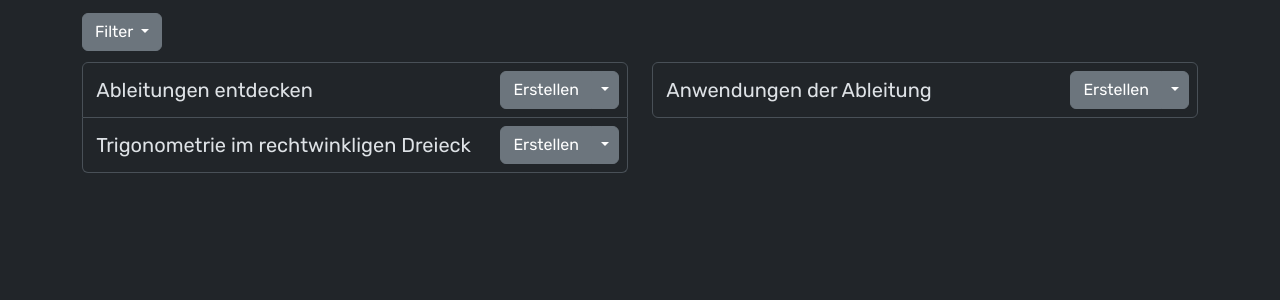
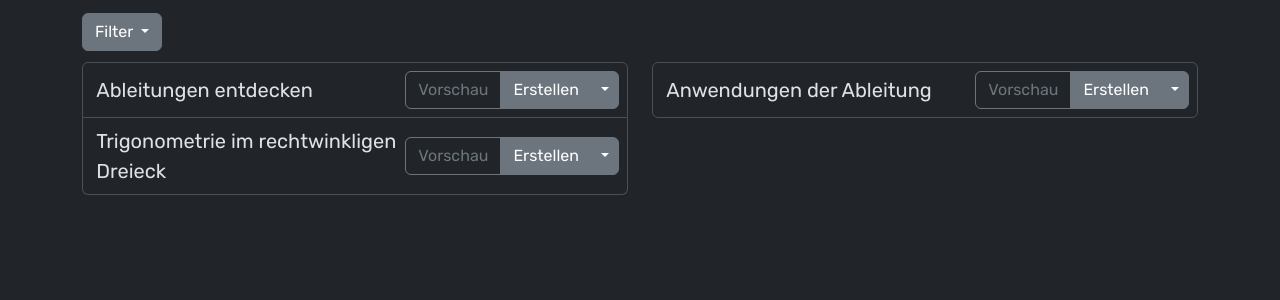
Before and after one commit to nickolas07/herrysTestsWebsite, a Django app: a page that uses herrys_tests/schüler/templates/schüler/erstellen.html in a window 1280 px wide. Shown: the part 62-362 px from the top of the page. Run offline with Django 4.2, Linux system fonts and the light colour scheme; data comes from the database, SQL or seed files in the repository.

Commit message:
Vorschau erstellt

```diff
--- a/herrys_tests/lehrer/templates/lehrer/erstellen.html
+++ b/herrys_tests/lehrer/templates/lehrer/erstellen.html
@@ -65,6 +65,7 @@
                                     {% endif %}
                                 {% endfor %}
                                 <div class="btn-group">
+                                    <a type="button" class="btn btn-outline-secondary" href="pdf/{{ test.name }} Vorschau" target="_blank">Vorschau</a>
                                     <input type="submit" value="Erstellen" class="btn btn-secondary" formtarget="_blank">
                                     <button type="button" class="btn btn-secondary dropdown-toggle dropdown-toggle-split" data-bs-toggle="dropdown" aria-expanded="false">
                                     <span class="visually-hidden">Toggle Dropdown</span>
--- a/herrys_tests/schüler/templates/schüler/erstellen.html
+++ b/herrys_tests/schüler/templates/schüler/erstellen.html
@@ -60,6 +60,7 @@
                                         {% endif %}
                                     {% endfor %}
                                     <div class="btn-group">
+                                        <a type="button" class="btn btn-outline-secondary" href="pdf/{{ test.name }} Vorschau" target="_blank">Vorschau</a>
                                         <input type="submit" value="Erstellen" class="btn btn-secondary" formtarget="_blank">
                                         <button type="button" class="btn btn-secondary dropdown-toggle dropdown-toggle-split" data-bs-toggle="dropdown" aria-expanded="false">
                                             <span class="visually-hidden">Toggle Dropdown</span>
@@ -104,6 +105,7 @@
                                         {% endif %}
                                     {% endfor %}
                                     <div class="btn-group">
+                                        <a type="button" class="btn btn-outline-secondary" href="pdf/{{ test.name }} Vorschau" target="_blank">Vorschau</a>
                                         <input type="submit" value="Erstellen" class="btn btn-secondary" formtarget="_blank">
                                         <button type="button" class="btn btn-secondary dropdown-toggle dropdown-toggle-split" data-bs-toggle="dropdown" aria-expanded="false">
                                             <span class="visually-hidden">Toggle Dropdown</span>
```
